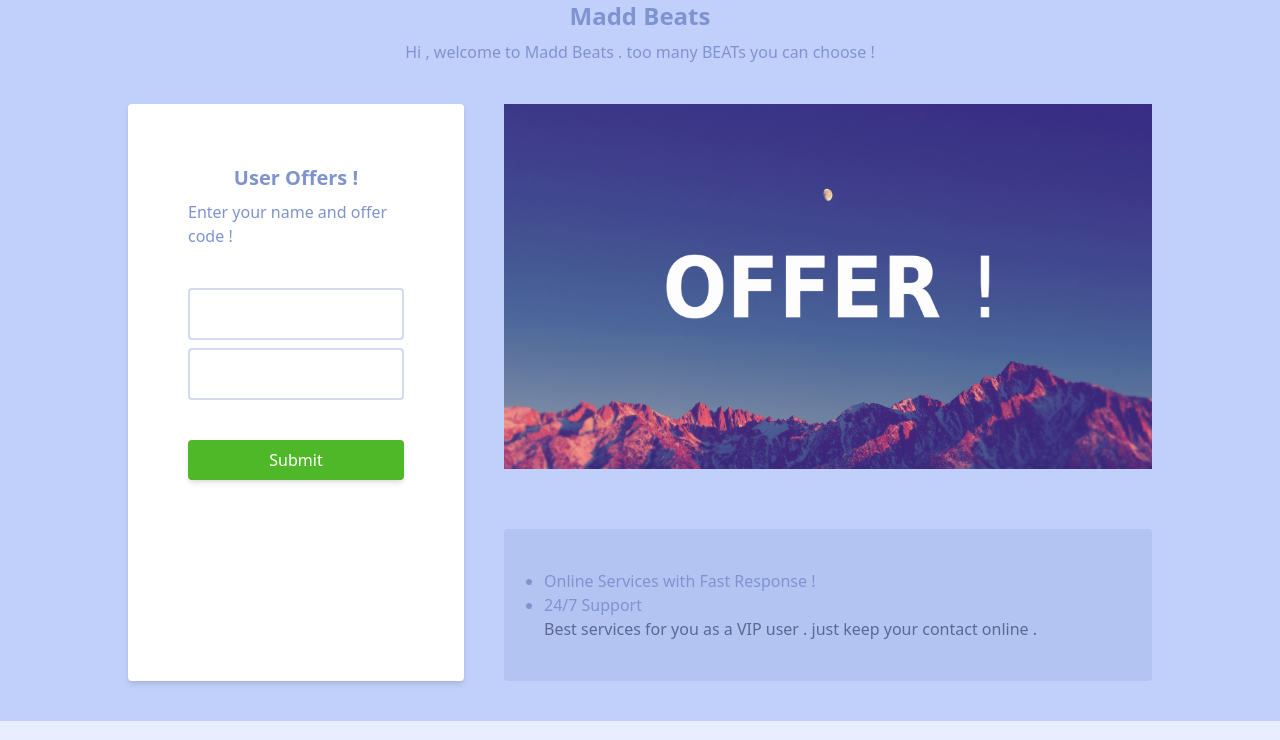
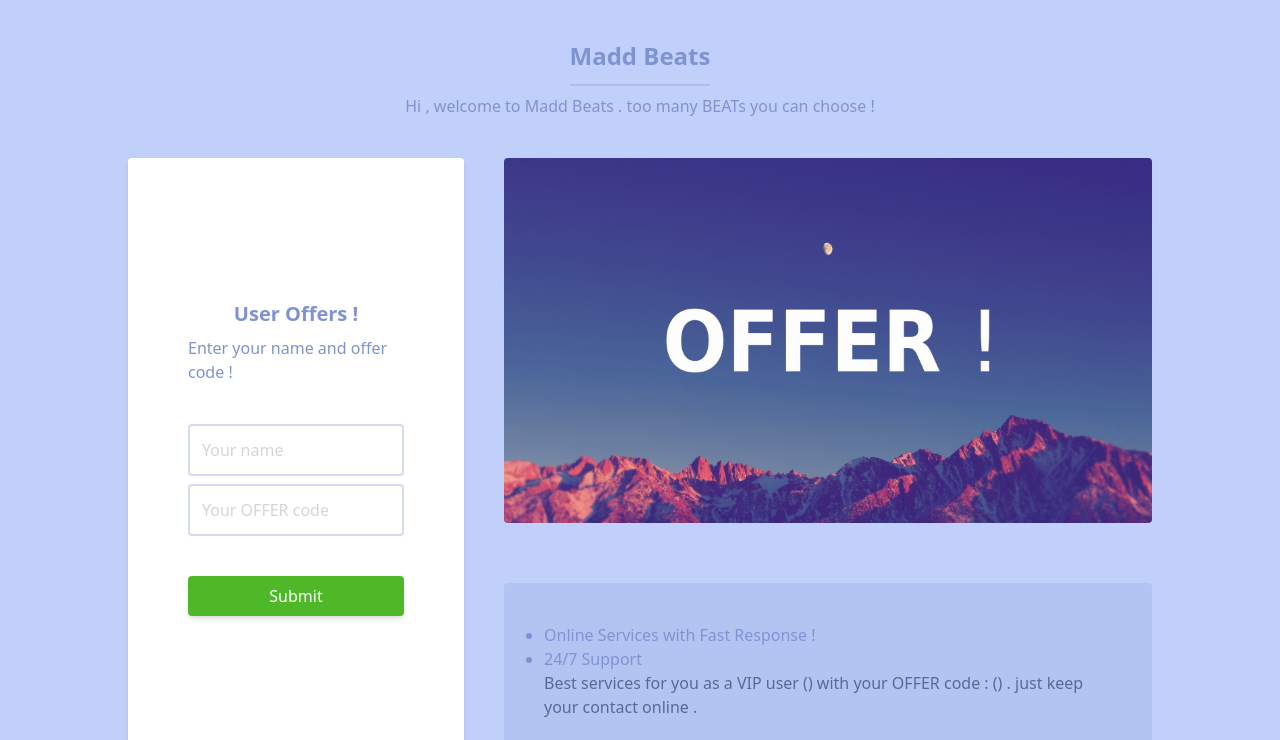
Before and after one commit to MohammadPolaei/Custom-Landing-Page---hw18, a React (Vite) app: page / in a window 1280 px wide. Shown: the top 740 px of the page. Built offline with nearby package versions, Linux system fonts and the light colour scheme.

Commit message:
fix:ui bugs fixed

```diff
--- a/src/components/footer/footer.tsx
+++ b/src/components/footer/footer.tsx
@@ -4,7 +4,7 @@ import TittleHeader from "../shared/titleHeader";
 
 function Footer() {
 	return (
-		<div className="w-full flex flex-col gap-5 items-center px-25 pb-20">
+		<div className="w-full flex flex-col gap-5 items-center px-25">
 			<TittleHeader text="Contact Us" />
 			<Description text="So you can use the service and support contacting us via our Email : support@MyLandingPage.com" />
 			<Description text="for more information and special services just submit a Ticket at below link 👇" />
--- a/src/components/home.tsx
+++ b/src/components/home.tsx
@@ -1,11 +1,11 @@
 import Footer from "./footer/footer";
 import Header from "./header/header";
-import SocialProofContainer from "./socialProof/SocialProofContainer";
+import SocialProofContainer from "./socialProof/socialProofContainer";
 import UserInteraction from "./userIntraction/userInteraction";
 
 function Home() {
 	return (
-		<div className="bg-[#c1d0fa] w-full h-full flex flex-col items-center justify-between gap-10">
+		<div className="bg-[#c1d0fa] w-full h-full flex flex-col items-center justify-between gap-10 py-10">
 			<Header />
 			<UserInteraction />
 			<SocialProofContainer />
--- a/src/components/shared/titleHeader.tsx
+++ b/src/components/shared/titleHeader.tsx
@@ -3,6 +3,10 @@ type props = {
 };
 
 function TittleHeader({ text }: props) {
-	return <h1 className="text-[#7f93d1] font-semibold text-2xl">{text}</h1>;
+	return (
+		<h1 className="text-[#7f93d1] font-semibold text-2xl pb-3 border-b-2 border-[#7f93d155]">
+			{text}
+		</h1>
+	);
 }
 export default TittleHeader;
--- a/src/components/userIntraction/form/form.tsx
+++ b/src/components/userIntraction/form/form.tsx
@@ -2,7 +2,7 @@ import Button from "../../shared/button";
 
 function Form() {
 	return (
-		<div className="flex flex-col flex-1 items-center gap-10 bg-white p-15 shadow-md rounded-sm">
+		<div className="flex flex-col justify-center flex-1 items-center gap-10 bg-white p-15 shadow-md rounded-sm">
 			<div className="flex flex-col gap-2 items-center">
 				<h2 className="text-[#7f93d1] text-xl font-semibold">User Offers !</h2>
 				<p className="text-[#7f93d1]">Enter your name and offer code !</p>
@@ -10,11 +10,13 @@ function Form() {
 			<div className="flex flex-col gap-2 w-full">
 				<input
 					type="text"
-					className="rounded-sm bg-white border-2 outline-0 border-[#7f93d155] py-3 w-full"
+					className="rounded-sm bg-white border-2 outline-0 border-[#7f93d155] py-3 w-full px-3 text-[#00000055]"
+					placeholder="Your name"
 				/>
 				<input
 					type="text"
-					className="rounded-sm bg-white border-2 outline-0 border-[#7f93d155] py-3 w-full"
+					className="rounded-sm bg-white border-2 outline-0 border-[#7f93d155] py-3 w-full px-3 text-[#00000055]"
+					placeholder="Your OFFER code"
 				/>
 			</div>
 
--- a/src/components/userIntraction/offer/offerAndBenefits.tsx
+++ b/src/components/userIntraction/offer/offerAndBenefits.tsx
@@ -1,14 +1,17 @@
 function OfferAndBenefits() {
 	return (
 		<div className="flex flex-col gap-15 justify-center flex-3">
-			<img src="../../../../src/assets/images/offer.jpg" className="w-full" />
+			<img
+				src="../../../../src/assets/images/offer.jpg"
+				className="w-full rounded-sm"
+			/>
 			<div className="bg-[#7f93d133] text-[#7f93d1] p-10 rounded-sm">
 				<ul className="list-disc">
 					<li>Online Services with Fast Response !</li>
 					<li>24/7 Support</li>
 					<p className="text-[#5a6894]">
-						Best services for you as a VIP user . just keep your contact online
-						.
+						Best services for you as a VIP user () with your OFFER code : () .
+						just keep your contact online .
 					</p>
 				</ul>
 			</div>
--- a/src/components/userIntraction/userInteraction.tsx
+++ b/src/components/userIntraction/userInteraction.tsx
@@ -2,6 +2,7 @@ import Form from "./form/form";
 import OfferAndBenefits from "./offer/offerAndBenefits";
 
 function UserInteraction() {
+	// const [formData, setchanges] = useState(0);
 	return (
 		<div className="flex flex-row justify-between w-4/5 gap-10">
 			<Form />
```
